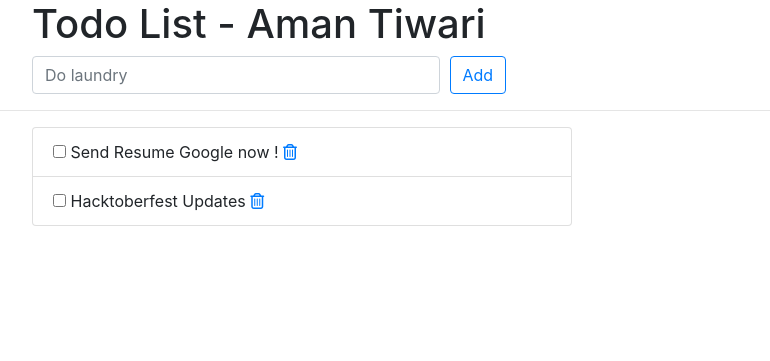
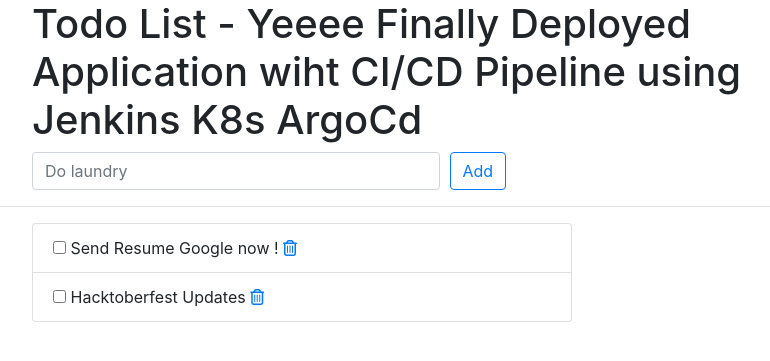
Before and after one commit to Ryzen-thor/Jenkins-CICD-project, a Django app: page /todos/ in a window 1280 px wide. Shown: the top 361 px of the page, without its empty margins (243-1013 px from the left). Run offline with Django 3.2, Linux system fonts and the light colour scheme; data comes from the database, SQL or seed files in the repository; some libraries are stand-ins or nearby versions.

Commit message:
Update index.html

```diff
--- a/todos/templates/todos/index.html
+++ b/todos/templates/todos/index.html
@@ -12,7 +12,7 @@
     <div class="offset-md-2 col-lg-9">
       <div class="page-header">
         <h1>
-          Todo List - Aman Tiwari
+          Todo List - Yeeee Finally Deployed Application wiht CI/CD Pipeline using Jenkins K8s ArgoCd
         </h1>
       </div>
     </div>
```
